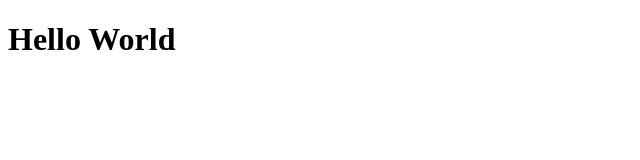
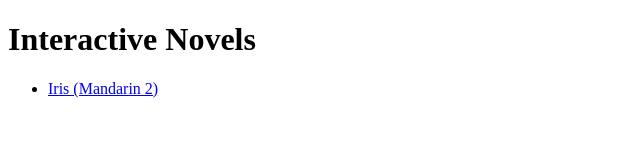
Before and after one commit to jylin618/jylin618.github.io, a plain HTML site: page index.html in a window 1280 px wide. Shown: the whole page, without its empty margins (0-640 px from the left). Drawn offline with Linux system fonts and the light colour scheme.

Commit message:
Update 2

```diff
--- a/index.html
+++ b/index.html
@@ -1,7 +1,10 @@
 <!DOCTYPE html>
 <title>  your title </title>
 <html>
-		<body>
-			<h1> Hello World </h1>
-		<body>
+<body>
+	<h1> Interactive Novels </h1>
+	<ul>
+	<li><a href="mr2/5-M2W6-Iris-Weekend.html">Iris (Mandarin 2)</a></li>
+
+<body>
 </html>
```
